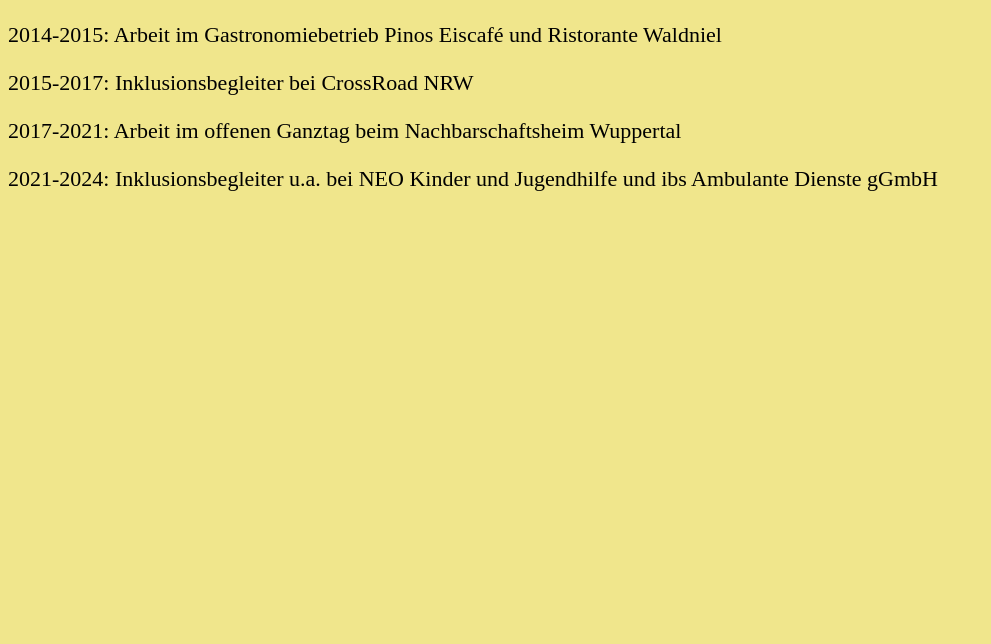
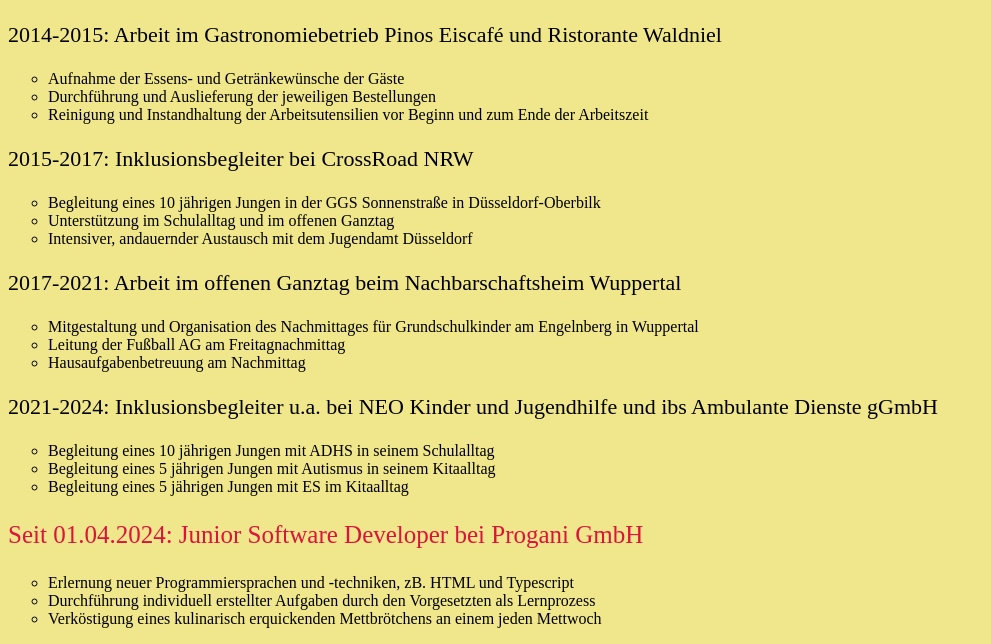
Before and after one commit to Marvin-Dem/js-playground, a website: page HTML/index.html in a window 1280 px wide. Shown: the part 574-1218 px from the top of the page, without its empty margins (0-991 px from the left). Before the commit the page ends 800 px from the top, so only its background shows below. Drawn offline with Linux system fonts and the light colour scheme.

Commit message:
Added a list of the exact tasks at work with a list.

```diff
--- a/HTML/index.html
+++ b/HTML/index.html
@@ -1,20 +1,94 @@
 <!DOCTYPE html>
 <html>
+    <head>
+        <title>Lebenslauf</title>
+    </head>
 
-<head>
-<title>Lebenslauf</title>
-</head>
-
-<body style="background-color:khaki">
-<h1 style="font-size:60px; color:slateblue; font-family:Trebuchet MS">Lebenslauf</h1>
-<p style="font-size:30px; color:blueviolet; font-family:Verdana">Ein Lebenslauf Beispiel von: <br>Marvin Demirkaya</p>
-<img src="https://profile-images.xing.com/images/69f8e0b08c631937469942a9f88c7ce6-1/marvin-demirkaya.1024x1024.jpg" alt="Lebenslaufbild Marvin Demirkaya"
-style="width:256px; height:256px">
-<h2 style="font-size:30px; color:midnightblue">Meine bisherige Berufserfahrung:</h2>
-<p style="font-size:22px">2014-2015: Arbeit im Gastronomiebetrieb Pinos Eiscafé und Ristorante Waldniel</p>
-<p style="font-size:22px">2015-2017: Inklusionsbegleiter bei CrossRoad NRW</p>
-<p style="font-size:22px">2017-2021: Arbeit im offenen Ganztag beim Nachbarschaftsheim Wuppertal</p>
-<p style="font-size:22px">2021-2024: Inklusionsbegleiter u.a. bei NEO Kinder und Jugendhilfe und ibs Ambulante Dienste gGmbH</p>
-</body>
-
+    <body style="background-color: khaki">
+        <h1
+            style="font-size: 60px; color: slateblue; font-family: Trebuchet MS"
+        >
+            Lebenslauf
+        </h1>
+        <p style="font-size: 30px; color: blueviolet; font-family: Verdana">
+            Ein Lebenslauf Beispiel von: <br />Marvin Demirkaya
+        </p>
+        <img
+            src="https://profile-images.xing.com/images/69f8e0b08c631937469942a9f88c7ce6-1/marvin-demirkaya.1024x1024.jpg"
+            alt="Lebenslaufbild Marvin Demirkaya"
+            style="width: 256px; height: 256px"
+        />
+        <h2 style="font-size: 30px; color: midnightblue">
+            Meine bisherige Berufserfahrung:
+        </h2>
+        <p style="font-size: 22px">
+            2014-2015: Arbeit im Gastronomiebetrieb Pinos Eiscafé und Ristorante
+            Waldniel
+        </p>
+        <ul style="list-style-type: circle">
+            <li>Aufnahme der Essens- und Getränkewünsche der Gäste</li>
+            <li>Durchführung und Auslieferung der jeweiligen Bestellungen</li>
+            <li>
+                Reinigung und Instandhaltung der Arbeitsutensilien vor Beginn
+                und zum Ende der Arbeitszeit
+            </li>
+        </ul>
+        <p style="font-size: 22px">
+            2015-2017: Inklusionsbegleiter bei CrossRoad NRW
+        </p>
+        <ul style="list-style-type: circle">
+            <li>
+                Begleitung eines 10 jährigen Jungen in der GGS Sonnenstraße in
+                Düsseldorf-Oberbilk
+            </li>
+            <li>Unterstützung im Schulalltag und im offenen Ganztag</li>
+            <li>
+                Intensiver, andauernder Austausch mit dem Jugendamt Düsseldorf
+            </li>
+        </ul>
+        <p style="font-size: 22px">
+            2017-2021: Arbeit im offenen Ganztag beim Nachbarschaftsheim
+            Wuppertal
+        </p>
+        <ul style="list-style-type: circle">
+            <li>
+                Mitgestaltung und Organisation des Nachmittages für
+                Grundschulkinder am Engelnberg in Wuppertal
+            </li>
+            <li>Leitung der Fußball AG am Freitagnachmittag</li>
+            <li>Hausaufgabenbetreuung am Nachmittag</li>
+        </ul>
+        <p style="font-size: 22px">
+            2021-2024: Inklusionsbegleiter u.a. bei NEO Kinder und Jugendhilfe
+            und ibs Ambulante Dienste gGmbH
+        </p>
+        <ul style="list-style-type: circle">
+            <li>
+                Begleitung eines 10 jährigen Jungen mit ADHS in seinem
+                Schulalltag
+            </li>
+            <li>
+                Begleitung eines 5 jährigen Jungen mit Autismus in seinem
+                Kitaalltag
+            </li>
+            <li>Begleitung eines 5 jährigen Jungen mit ES im Kitaalltag</li>
+        </ul>
+        <p style="font-size: 25px; color: crimson">
+            Seit 01.04.2024: Junior Software Developer bei Progani GmbH
+        </p>
+        <ul style="list-style-type: circle">
+            <li>
+                Erlernung neuer Programmiersprachen und -techniken, zB. HTML und
+                Typescript
+            </li>
+            <li>
+                Durchführung individuell erstellter Aufgaben durch den
+                Vorgesetzten als Lernprozess
+            </li>
+            <li>
+                Verköstigung eines kulinarisch erquickenden Mettbrötchens an
+                einem jeden Mettwoch
+            </li>
+        </ul>
+    </body>
 </html>
```
